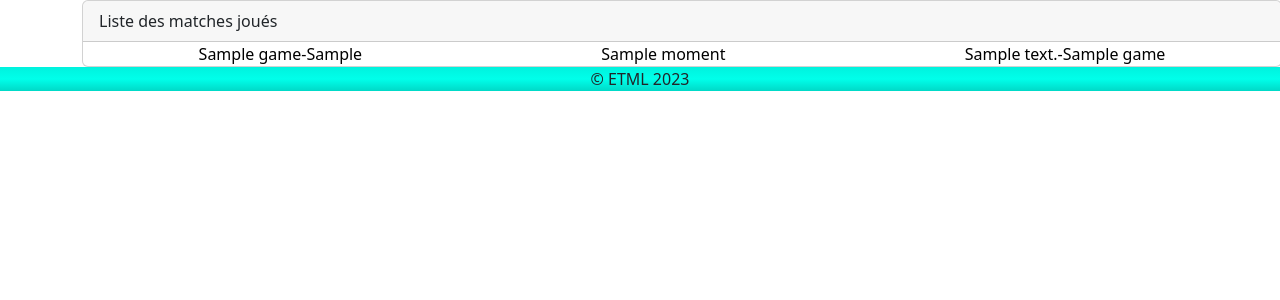
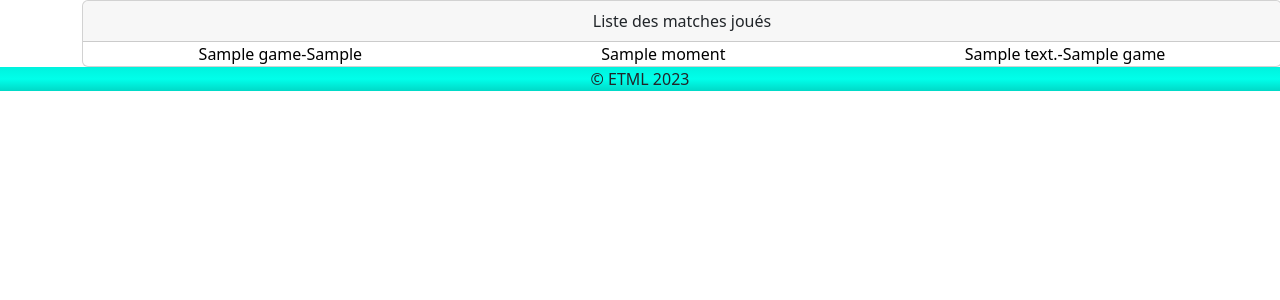
Before and after one commit to maelget1/VolscoreNEMATH, a PHP site: template PhP/view/playedGames.php in a window 1280 px wide. Shown: the part 56-356 px from the top of the page. Run offline with PHP 8.4, Linux system fonts and the light colour scheme; the template is opened without the code that fills it: most values are stand-ins (such as "Sample title", 1, 10 or a date in 2020); some libraries are stand-ins or nearby versions.

Commit message:
enlever la partie d'obtention d'id qui ne fonctionne pas bien

```diff
--- a/PhP/view/playedGames.php
+++ b/PhP/view/playedGames.php
@@ -3,7 +3,7 @@ $title = 'Matches joués';
 ob_start();
 ?>
 <div class="card" style="width: 75rem;">
-    <div class="card-header justify-content-center flex">
+    <div class="card-header justify-content-center d-flex">
     Liste des matches joués
     </div>
     <ul class="list-group list-group-flush">
@@ -11,7 +11,7 @@ ob_start();
             foreach ($games as $game)
             {
                 ?>
-                <a href='?action=game&id=".$game->id."' class="link"><ul class="list-inline d-flex justify-content-around"><li class="list-inline-item"><?=$game->receivingTeamName?>-<?=$game->scoreReceiving?></li><li class="list-inline-item"><?=$game->moment?></li><li class="list-inline-item"><?=$game->scoreVisiting?>-<?=$game->visitingTeamName?></li></ul></a>
+                    <a href="?action=game&id=" class="link"><ul class="list-inline d-flex justify-content-around"><li class="list-inline-item"><?=$game->receivingTeamName?>-<?=$game->scoreReceiving?></li><li class="list-inline-item"><?=$game->moment?></li><li class="list-inline-item"><?=$game->scoreVisiting?>-<?=$game->visitingTeamName?></li></ul></a>
                 <?php
             }
         ?>
```
